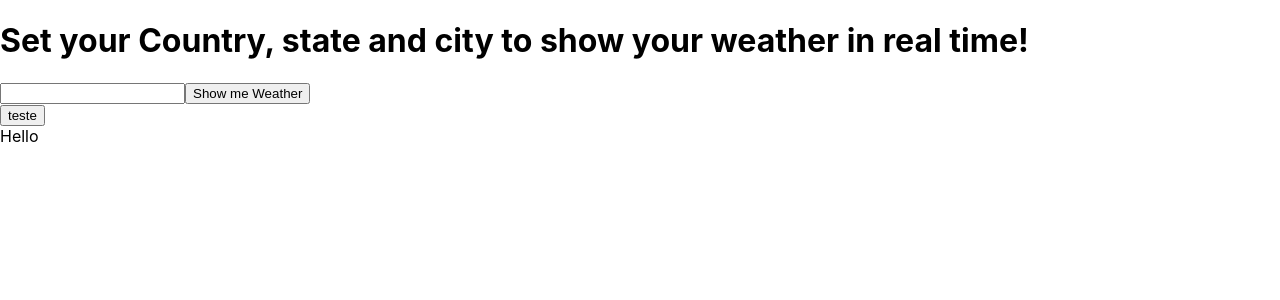
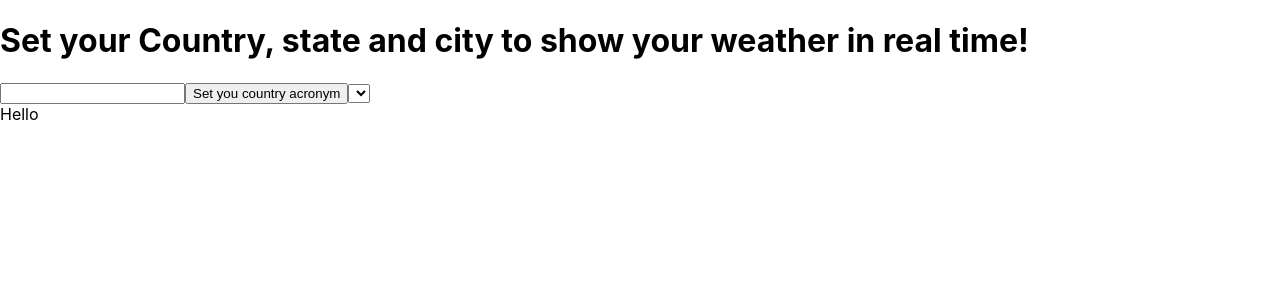
Before and after one commit to RodrigoNeoEx/weather-call, a React (Create React App) app: page / in a window 1280 px wide. Shown: the top 300 px of the page. Built offline with nearby package versions, Linux system fonts and the light colour scheme.

Commit message:
solved promisse problem in selectStates, created component selectCity

```diff
--- a/src/components/Header.jsx
+++ b/src/components/Header.jsx
@@ -1,8 +1,8 @@
 import React, { Component } from 'react';
+import { connect } from 'react-redux';
+import { requestCountryAPI, requestStateAPI } from '../redux/actions';
 import SelectState from './SelectState';
-import { connect } from 'react-redux';
-import { requestCountryAPI } from '../redux/actions';
-
+// import SelectCity from './SelectCity';
 
 class Header extends Component {
   constructor(props) {
@@ -12,6 +12,7 @@ class Header extends Component {
     };
     this.handleCountry = this.handleCountry.bind(this);
     this.handleChange = this.handleChange.bind(this);
+    this.createStatesOptions = this.createStatesOptions.bind(this);
   }
 
   handleChange(event) {
@@ -22,10 +23,16 @@ class Header extends Component {
   async handleCountry() {
     const { getCountry } = this.props;
     const { name } = this.state;
-    getCountry(name)
+    await getCountry(name)
+    this.createStatesOptions()
   }
 
-  render() {
+  async createStatesOptions() {
+    const { country, getStates } = this.props
+      await getStates(country.iso2)
+    }
+
+    render() {
     const { name } = this.state;
     return(
       <header>
@@ -34,18 +41,21 @@ class Header extends Component {
           <input
             type="text"
             name="name"
+            maxLength="3"
             value={ name }
             onChange={ this.handleChange }
+            className="inputCountry"
           />
           <button
            type="button"
-           className="submitWeather"
+           className="submitCountry"
            onClick={ this.handleCountry }
            >
-            Show me Weather
+            Set you country acronym
           </button>
+          <SelectState />
+          {/* <SelectCity /> */}
         </form>
-        <SelectState />
       </header>
     )
   }
@@ -53,10 +63,13 @@ class Header extends Component {
 
 const mapStateToProps = (state) => ({
   country: state.country.country,
+  states: state.states.states,
+  city: state.city.city,
 });
 
 const mapDispatchToProps = (dispatch) => ({
   getCountry: (input) => dispatch(requestCountryAPI(input)),
+  getStates: (input) => dispatch(requestStateAPI(input)),
 });
 
 export default connect(mapStateToProps, mapDispatchToProps)(Header);
--- a/src/components/SelectState.jsx
+++ b/src/components/SelectState.jsx
@@ -1,40 +1,22 @@
 import React, { Component } from 'react';
 import { connect } from 'react-redux';
-import { requestStateAPI } from '../redux/actions';
 
 class SelectState extends Component {
-  constructor(props) {
-    super(props);
-    this.createOptions = this.createOptions.bind(this);
-  }
-
-  async createOptions() {
-    const { country, getStates, states } = this.props
-    await getStates(country.iso2)
-    console.log(states)
-  }
-
   render() {
+    const { states } = this.props;
     return(
-      <div>
-        <button
-        type="button"
-        onClick={ this.createOptions }
-        >
-          teste
-        </button>
-      </div>
+      <select>
+        { states ? states.map((stateName) => {
+          return <option key={ stateName.name }>{stateName.iso2}</option>
+        })
+        : <option>Loading</option> }
+      </select>
     )
   }
 }
 
 const mapStateToProps = (state) => ({
-  country: state.country.country,
   states: state.states.states,
 });
 
-const mapDispatchToProps = (dispatch) => ({
-  getStates: (input) => dispatch(requestStateAPI(input)),
-});
-
-export default connect(mapStateToProps, mapDispatchToProps)(SelectState);
+export default connect(mapStateToProps)(SelectState);
```
